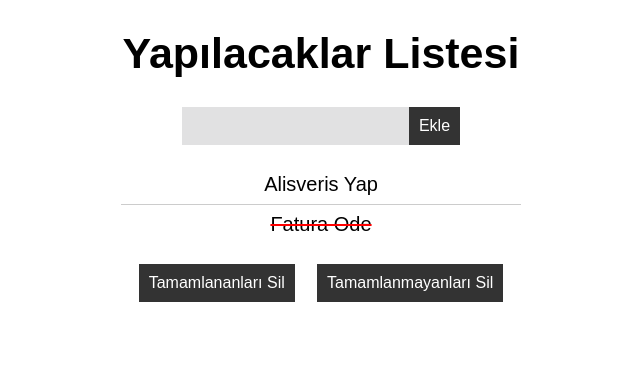
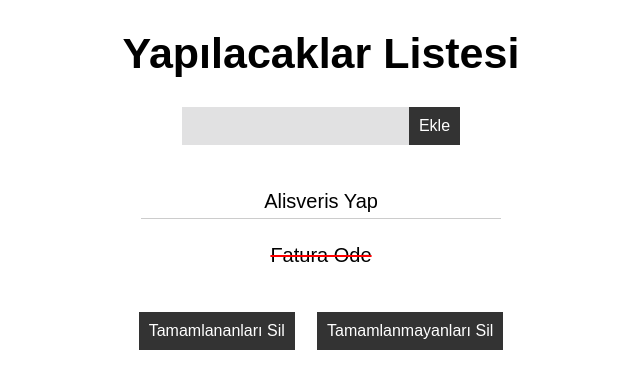
Before and after one commit to omeraksoy/React-Todo-App, a React (Create React App) app in the folder todoapp/src/: page / in a window 1280 px wide. Shown: the top 388 px of the page, without its empty margins (319-959 px from the left). Built offline with nearby package versions, Linux system fonts and the light colour scheme; the HTML template or start-up script is replaced by a standard one.

Commit message:
itemlere hover eklendi

```diff
--- a/todoapp/src/App.css
+++ b/todoapp/src/App.css
@@ -74,11 +74,15 @@
 }
 
 .liste > div {
-  padding: 8px 0;
+  padding: 5px 0px;
+  margin: 20px;
   border-bottom: 1px solid #ccc;
   font-size: 20px;
   text-transform: capitalize;
   cursor: pointer;
+}
+.liste > div:hover {
+  color: red;
 }
 
 .liste > div:last-child {
```
